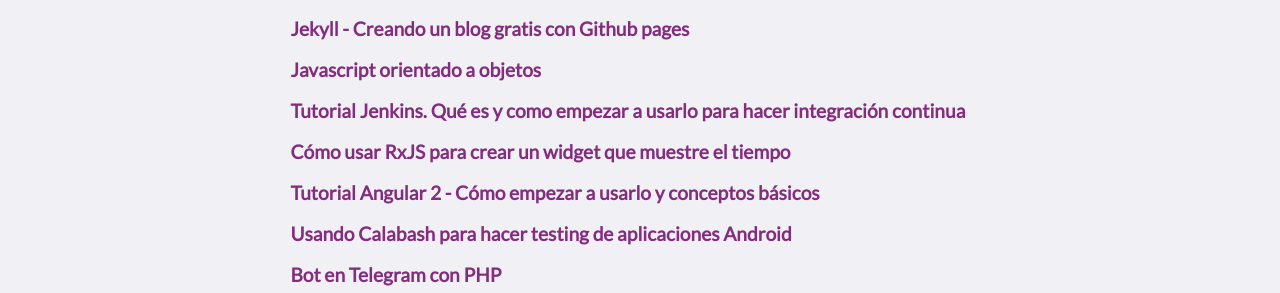
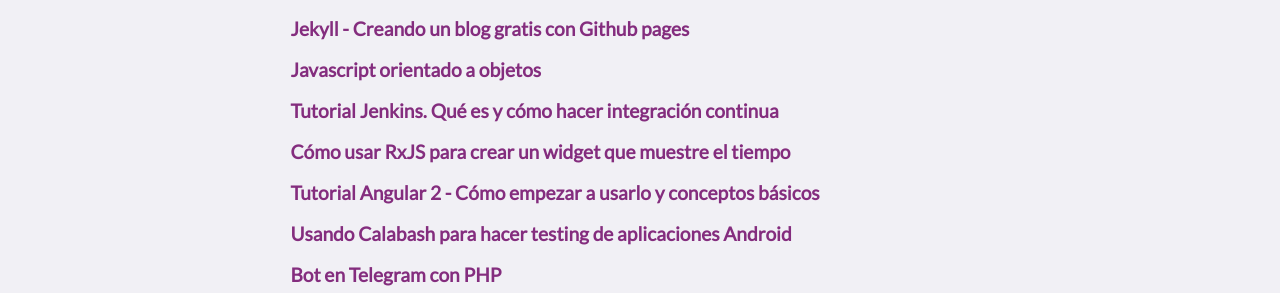
Before and after one commit to diegologs/frostqui.github.io, a Jekyll site: the page built from blog.html, in a window 1280 px wide. Shown: the part 1586-1879 px from the top of the page. Built offline with Jekyll 4.4.1, drawn with Linux system fonts in a browser that asks for light colours; some web fonts are replaced.

Commit message:
Pequeño cambio en el titulo del post de Jenkins

```diff
--- a/_posts/2016-06-23-jenkins-integracion-continua.md
+++ b/_posts/2016-06-23-jenkins-integracion-continua.md
@@ -1,6 +1,6 @@
 ---
 layout: post
-title: Tutorial Jenkins. Qué es y como empezar a usarlo para hacer integración continua
+title: Tutorial Jenkins. Qué es y cómo hacer integración continua
 meta: Aprende cómo empezar a usar Jenkins para disfrutar de la integración contínua. Además de ver cómo instalar Jenkins y cómo usarlo vemos Blue Ocean el mejor plugin para crear tareas
 description: Aprende cómo empezar a usar Jenkins para disfrutar de la integración contínua. Además de ver cómo instalar Jenkins y cómo usarlo vemos Blue Ocean el mejor plugin para crear tareas
 excerpt: La integración continua es una práctica de desarrollo de software y del desarrollo web, en la cual los desarrolladores de software suben su código a un repositorio central donde automáticamente pasan las pruebas métricas y de calidad. Y Jenkins es la herramienta perfecta para realizar integración continua, además es muy simple de utilizar.
```
